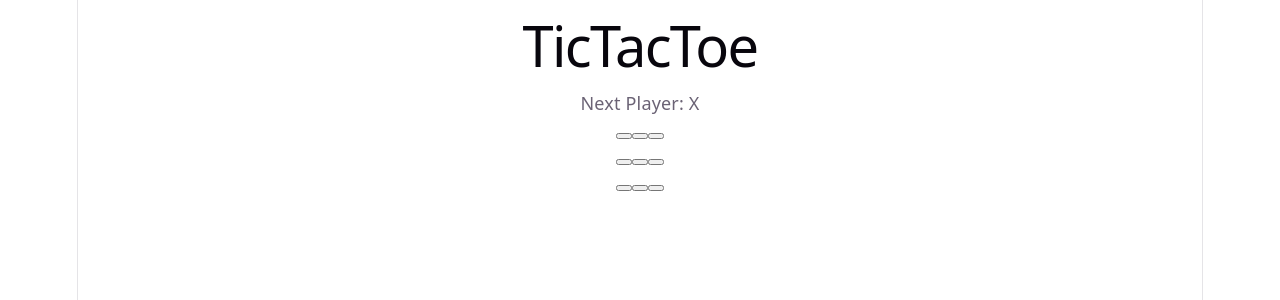
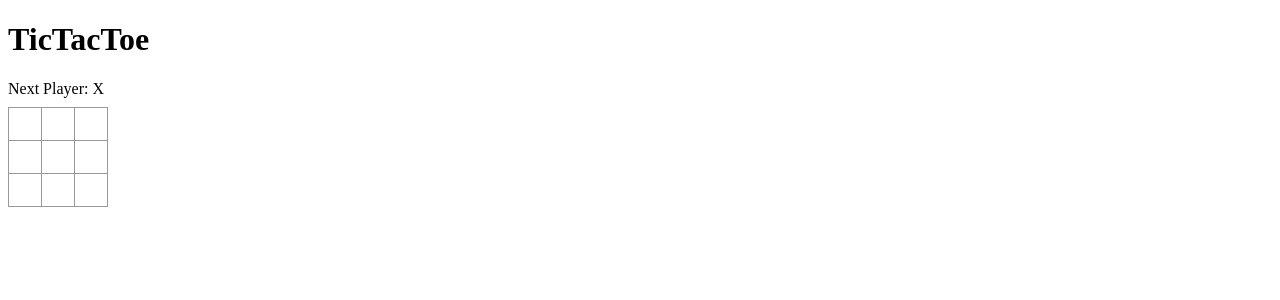
Before and after one commit to mao-ymst/tic-tac-toe2, a React (Vite) app: page / in a window 1280 px wide. Shown: the top 300 px of the page. Built offline with nearby package versions, Linux system fonts and the light colour scheme.

Commit message:
Add: Board and Square CSS

```diff
--- a/src/components/Board.jsx
+++ b/src/components/Board.jsx
@@ -41,18 +41,18 @@ export default function Board({ squares, xIsNext, onPlay }) {
 
     return (
         <>
-            <div>{status}</div>
-            <div>
+            <div className="status">{status}</div>
+            <div className="board-row">
                 <Square value={squares[0]} onSquareClick={() => handleClick(0)}></Square>
                 <Square value={squares[1]} onSquareClick={() => handleClick(1)}></Square>
                 <Square value={squares[2]} onSquareClick={() => handleClick(2)}></Square>
             </div>
-            <div>
+            <div className="board-row">
                 <Square value={squares[3]} onSquareClick={() => handleClick(3)}></Square>
                 <Square value={squares[4]} onSquareClick={() => handleClick(4)}></Square>
                 <Square value={squares[5]} onSquareClick={() => handleClick(5)}></Square>
             </div>
-            <div>
+            <div className="board-row">
                 <Square value={squares[6]} onSquareClick={() => handleClick(6)}></Square>
                 <Square value={squares[7]} onSquareClick={() => handleClick(7)}></Square>
                 <Square value={squares[8]} onSquareClick={() => handleClick(8)}></Square>
--- a/src/index.css
+++ b/src/index.css
@@ -1,111 +1,26 @@
-:root {
-  --text: #6b6375;
-  --text-h: #08060d;
-  --bg: #fff;
-  --border: #e5e4e7;
-  --code-bg: #f4f3ec;
-  --accent: #aa3bff;
-  --accent-bg: rgba(170, 59, 255, 0.1);
-  --accent-border: rgba(170, 59, 255, 0.5);
-  --social-bg: rgba(244, 243, 236, 0.5);
-  --shadow:
-    rgba(0, 0, 0, 0.1) 0 10px 15px -3px, rgba(0, 0, 0, 0.05) 0 4px 6px -2px;
-
-  --sans: system-ui, 'Segoe UI', Roboto, sans-serif;
-  --heading: system-ui, 'Segoe UI', Roboto, sans-serif;
-  --mono: ui-monospace, Consolas, monospace;
-
-  font: 18px/145% var(--sans);
-  letter-spacing: 0.18px;
-  color-scheme: light dark;
-  color: var(--text);
-  background: var(--bg);
-  font-synthesis: none;
-  text-rendering: optimizeLegibility;
-  -webkit-font-smoothing: antialiased;
-  -moz-osx-font-smoothing: grayscale;
-
-  @media (max-width: 1024px) {
-    font-size: 16px;
-  }
+.square {
+  background: #fff;
+  border: 1px solid #999;
+  float: left;
+  font-size: 24px;
+  font-weight: bold;
+  line-height: 34px;
+  height: 34px;
+  margin-right: -1px;
+  margin-top: -1px;
+  padding: 0;
+  text-align: center;
+  width: 34px;
 }
 
-@media (prefers-color-scheme: dark) {
-  :root {
-    --text: #9ca3af;
-    --text-h: #f3f4f6;
-    --bg: #16171d;
-    --border: #2e303a;
-    --code-bg: #1f2028;
-    --accent: #c084fc;
-    --accent-bg: rgba(192, 132, 252, 0.15);
-    --accent-border: rgba(192, 132, 252, 0.5);
-    --social-bg: rgba(47, 48, 58, 0.5);
-    --shadow:
-      rgba(0, 0, 0, 0.4) 0 10px 15px -3px, rgba(0, 0, 0, 0.25) 0 4px 6px -2px;
-  }
-
-  #social .button-icon {
-    filter: invert(1) brightness(2);
-  }
+.status {
+  margin-bottom: 10px;
 }
 
-body {
-  margin: 0;
+.board-row {
+  display: flex;
+  /* 昔の書き方
+  clear: both;
+  content: '';
+  display: table; */
 }
-
-#root {
-  width: 1126px;
-  max-width: 100%;
-  margin: 0 auto;
-  text-align: center;
-  border-inline: 1px solid var(--border);
-  min-height: 100svh;
-  display: flex;
-  flex-direction: column;
-  box-sizing: border-box;
-}
-
-h1,
-h2 {
-  font-family: var(--heading);
-  font-weight: 500;
-  color: var(--text-h);
-}
-
-h1 {
-  font-size: 56px;
-  letter-spacing: -1.68px;
-  margin: 32px 0;
-  @media (max-width: 1024px) {
-    font-size: 36px;
-    margin: 20px 0;
-  }
-}
-h2 {
-  font-size: 24px;
-  line-height: 118%;
-  letter-spacing: -0.24px;
-  margin: 0 0 8px;
-  @media (max-width: 1024px) {
-    font-size: 20px;
-  }
-}
-p {
-  margin: 0;
-}
-
-code,
-.counter {
-  font-family: var(--mono);
-  display: inline-flex;
-  border-radius: 4px;
-  color: var(--text-h);
-}
-
-code {
-  font-size: 15px;
-  line-height: 135%;
-  padding: 4px 8px;
-  background: var(--code-bg);
-}
```
